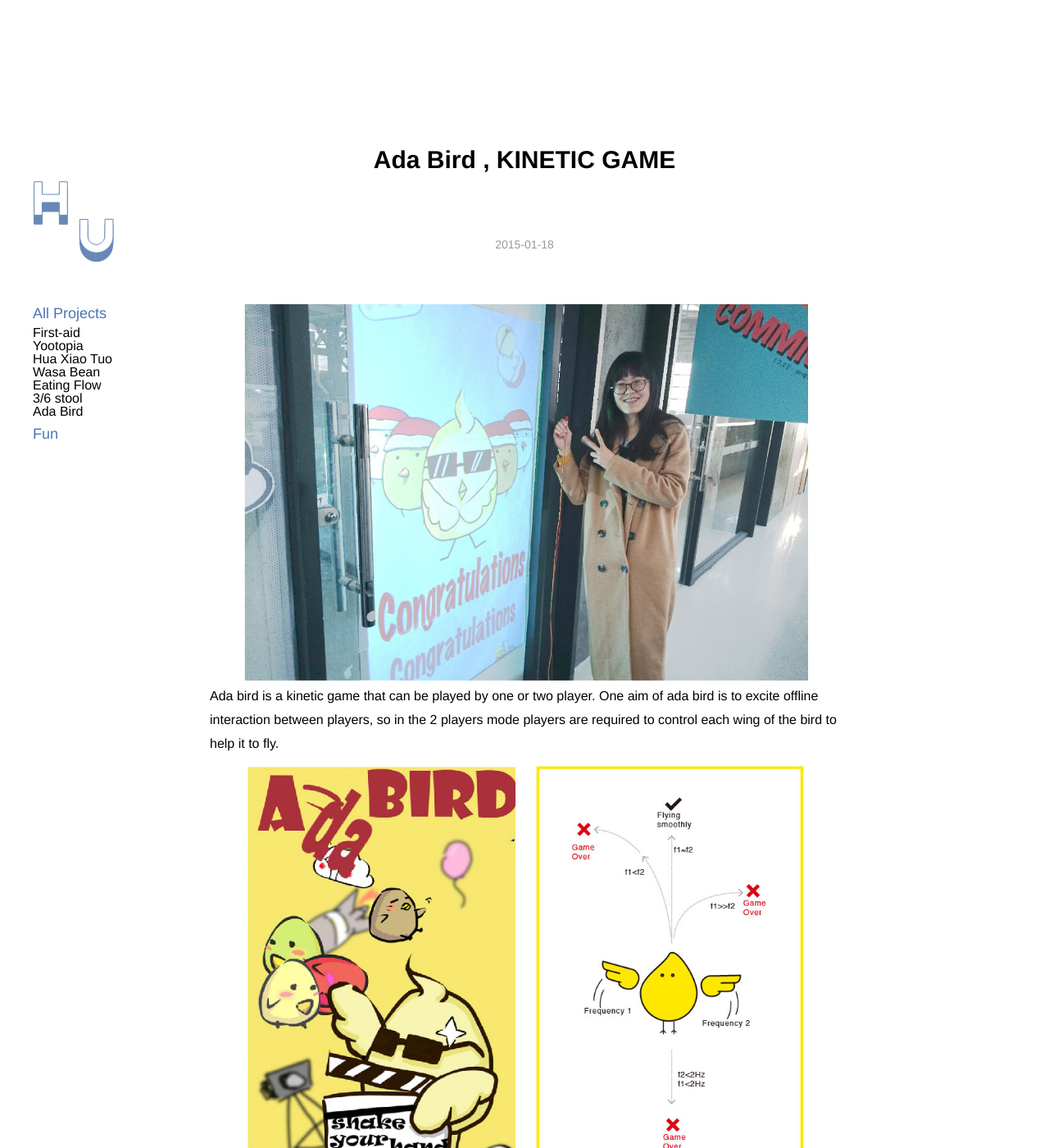
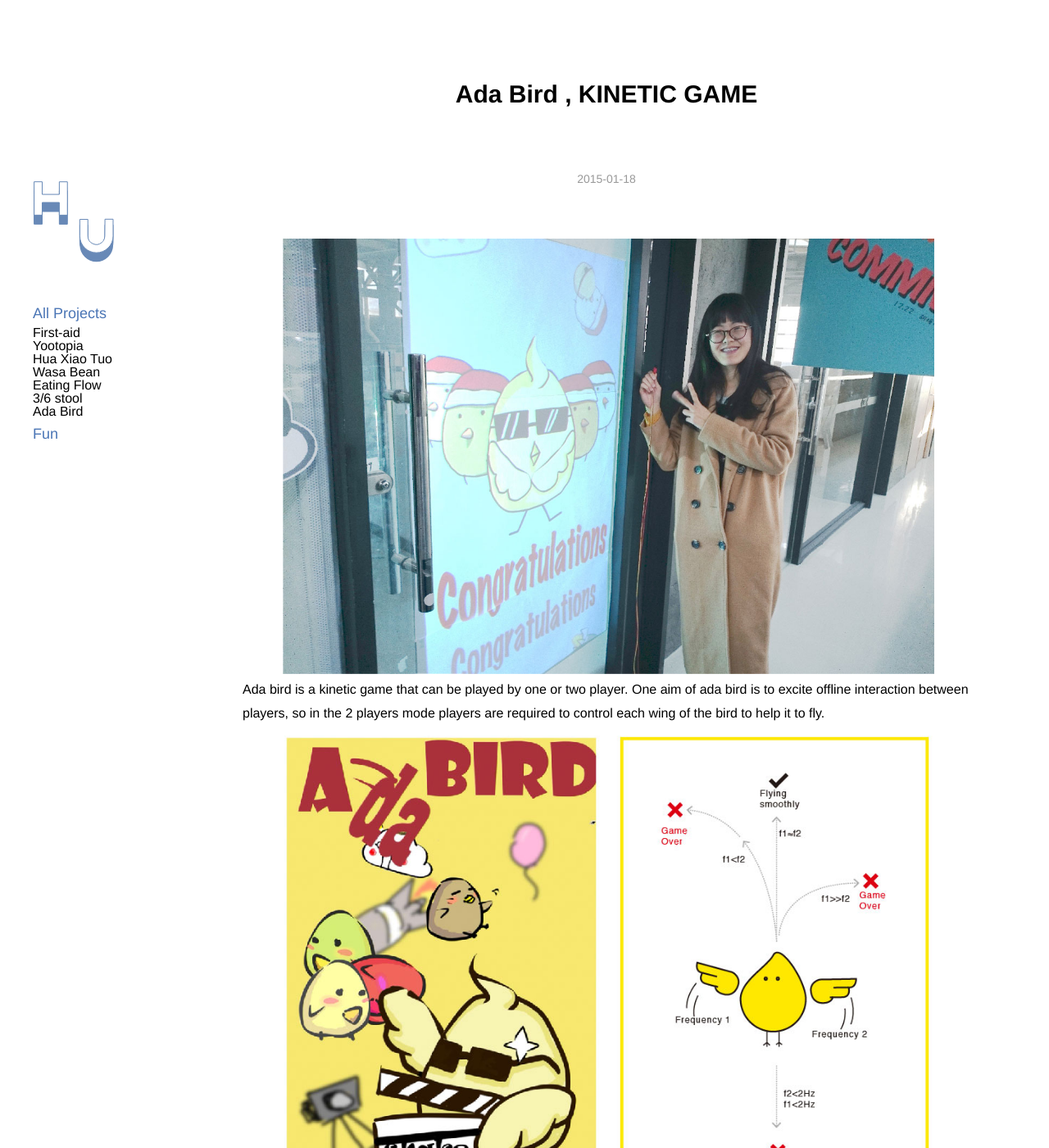
Before and after one commit to yuanyuanhu96/Potfolio-Archive, a Jekyll site: the page built from _posts/2015-01-18-Ada-bird.md, in a window 1280 px wide and 1400 px high. Shown: the whole window at 82% size. Built offline with Jekyll 4.4.1, drawn with Linux system fonts in a browser that asks for light colours.

Commit message:
Update style.css

```diff
--- a/_includes/style.css
+++ b/_includes/style.css
@@ -541,7 +541,7 @@ margin-left: 20px;
   width: 900px;
   margin: 100px auto 50px;
   background: #fff;
-  padding: 80px 160px;
+  padding: 0px 0px 80px 200px;
 	    width: 85%;
 
 }
```
